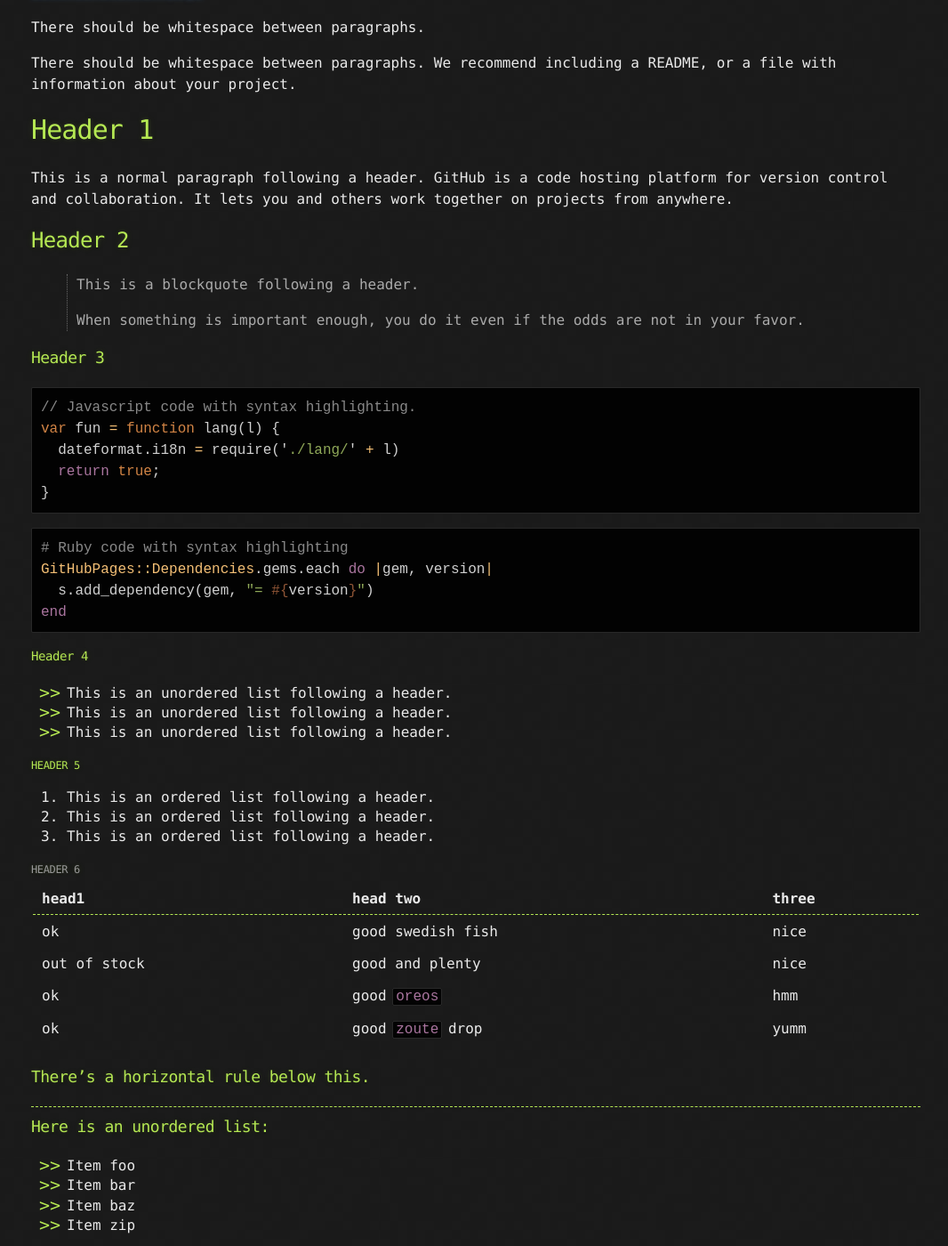
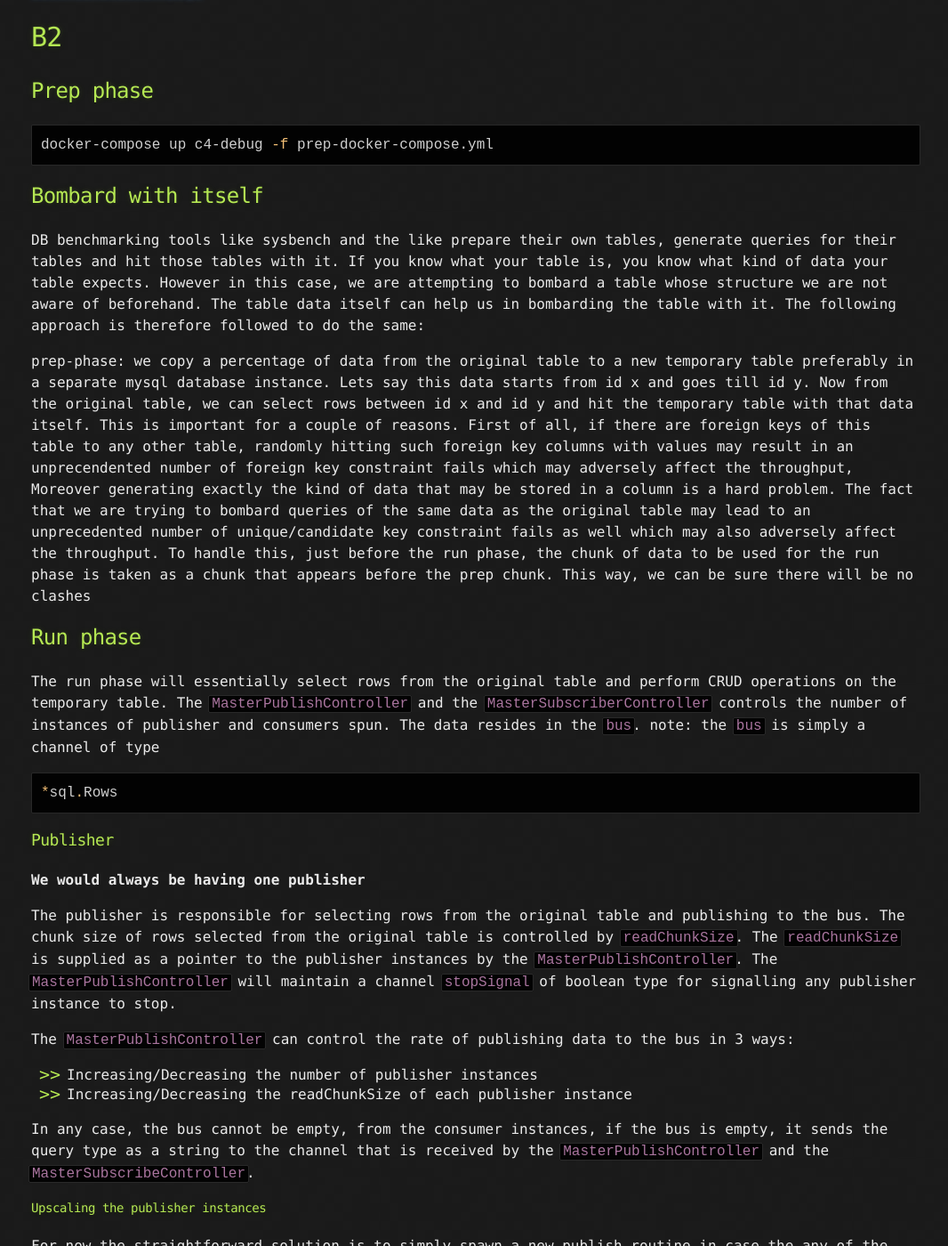
Before and after one commit to RiflerRick/b2, a Jekyll site: the page built from docs/index.md, in a window 1280 px wide and 1400 px high, scrolled down 295 px. Shown: the whole window at 89% size, without its empty margins (105-1171 px from the left). Built offline with Jekyll 4.4.1, drawn with Linux system fonts in a browser that asks for light colours; some of the changed text lies outside the part shown.

Commit message:
doc index updated

````diff
--- a/docs/index.md
+++ b/docs/index.md
@@ -6,118 +6,71 @@ Text can be **bold**, _italic_, ~~strikethrough~~ or `keyword`.
 
 [Link to another page](./another-page.html).
 
-There should be whitespace between paragraphs.
+# B2
 
-There should be whitespace between paragraphs. We recommend including a README, or a file with information about your project.
+## Prep phase
 
-# Header 1
-
-This is a normal paragraph following a header. GitHub is a code hosting platform for version control and collaboration. It lets you and others work together on projects from anywhere.
-
-## Header 2
-
-> This is a blockquote following a header.
->
-> When something is important enough, you do it even if the odds are not in your favor.
-
-### Header 3
-
-```js
-// Javascript code with syntax highlighting.
-var fun = function lang(l) {
-  dateformat.i18n = require('./lang/' + l)
-  return true;
-}
+```bash
+docker-compose up c4-debug -f prep-docker-compose.yml
 ```
 
-```ruby
-# Ruby code with syntax highlighting
-GitHubPages::Dependencies.gems.each do |gem, version|
-  s.add_dependency(gem, "= #{version}")
-end
+## Bombard with itself
+
+DB benchmarking tools like sysbench and the like prepare their own tables, generate queries for their tables and hit those tables with it. If you know what your table is, you know what kind of data your table expects. However in this case, we are attempting to bombard a table whose structure we are not aware of beforehand.
+The table data itself can help us in bombarding the table with it. The following approach is therefore followed to do the same:
+
+prep-phase: we copy a percentage of data from the original table to a new temporary table preferably in a separate mysql database instance. Lets say this data starts from id x and goes till id y. Now from the original table, we can select rows between id x and id y and hit the temporary table with that data itself. This is important for a couple of reasons. First of all, if there are foreign keys of this table to any other table, randomly hitting such foreign key columns with values may result in an unprecendented number of foreign key constraint fails which may adversely affect the throughput, Moreover generating exactly the kind of data that may be stored in a column is a hard problem.
+The fact that we are trying to bombard queries of the same data as the original table may lead to an unprecedented number of unique/candidate key constraint fails as well which may also adversely affect the throughput. To handle this, just before the run phase, the chunk of data to be used for the run phase is taken as a chunk that appears before the prep chunk. This way, we can be sure there will be no clashes
+
+## Run phase
+
+The run phase will essentially select rows from the original table and perform CRUD operations on the temporary table. The `MasterPublishController` and the `MasterSubscriberController` controls the number of instances of publisher and consumers spun.
+The data resides in the `bus`.
+note: the `bus` is simply a channel of type
+
+```go
+*sql.Rows
 ```
 
-#### Header 4
+### Publisher
 
-*   This is an unordered list following a header.
-*   This is an unordered list following a header.
-*   This is an unordered list following a header.
+**We would always be having one publisher**
 
-##### Header 5
+The publisher is responsible for selecting rows from the original table and publishing to the bus. The chunk size of rows selected from the original table is controlled by `readChunkSize`. The `readChunkSize` is supplied as a pointer to the publisher instances by the `MasterPublishController`. The `MasterPublishController` will maintain a channel `stopSignal` of boolean type for signalling any publisher instance to stop.
 
-1.  This is an ordered list following a header.
-2.  This is an ordered list following a header.
-3.  This is an ordered list following a header.
+The `MasterPublishController` can control the rate of publishing data to the bus in 3 ways:
 
-###### Header 6
+- Increasing/Decreasing the number of publisher instances
+- Increasing/Decreasing the readChunkSize of each publisher instance
 
-| head1        | head two          | three |
-|:-------------|:------------------|:------|
-| ok           | good swedish fish | nice  |
-| out of stock | good and plenty   | nice  |
-| ok           | good `oreos`      | hmm   |
-| ok           | good `zoute` drop | yumm  |
+In any case, the bus cannot be empty, from the consumer instances, if the bus is empty, it sends the query type as a string to the channel that is received by the `MasterPublishController` and the `MasterSubscribeController`.
 
-### There's a horizontal rule below this.
+#### Upscaling the publisher instances
 
-* * *
+For now the straightforward solution is to simply spawn a new publish routine in case the any of the consumer instances notify that the bus is empty. Although later on more intelligence need to be provided when deciding the to do any of increasing/decreasing the number of publish instances, increasing/decreasing the sleep time for every publisher or increasing/decreasing the readChunkSize of each publisher instance.
 
-### Here is an unordered list:
-
-*   Item foo
-*   Item bar
-*   Item baz
-*   Item zip
-
-### And an ordered list:
-
-1.  Item one
-1.  Item two
-1.  Item three
-1.  Item four
-
-### And a nested list:
-
-- level 1 item
-  - level 2 item
-  - level 2 item
-    - level 3 item
-    - level 3 item
-- level 1 item
-  - level 2 item
-  - level 2 item
-  - level 2 item
-- level 1 item
-  - level 2 item
-  - level 2 item
-- level 1 item
-
-### Small image
-
-![Octocat](https://github.githubassets.com/images/icons/emoji/octocat.png)
-
-### Large image
-
-![Branching](https://guides.github.com/activities/hello-world/branching.png)
-
-
-### Definition lists can be used with HTML syntax.
-
-<dl>
-<dt>Name</dt>
-<dd>Godzilla</dd>
-<dt>Born</dt>
-<dd>1952</dd>
-<dt>Birthplace</dt>
-<dd>Japan</dd>
-<dt>Color</dt>
-<dd>Green</dd>
-</dl>
-
-```
-Long, single-line code blocks should not wrap. They should horizontally scroll if they are too long. This line should be long enough to demonstrate this.
+```text
+improvements req: control sleep time, control readChunkSize
 ```
 
-```
-The final element.
-```
+#### Downscaling the publisher instances
+
+Currently publishers are never downscaled, as they are upscaled only in need
+
+## Metadata(wait time and calls per unit time) time series
+
+A metadata time series is maintained which records average wait time for queries of a particular queryType and average calls per unit time averaged over a `windowSize` time period. The `windowSize` is critical here as it makes sure, the calls per unit time and wait time values for the corresponding queryType does not get affected by momentary blips
+
+### Subscriber
+
+**We would always be having atleast one subscriber**
+
+#### Upscaling and downscaling the subscriber instances
+
+Here we introduce 1 new parameter: `decisionWindow`.
+The `MasterSubscribeController` polls the Metadata time series every `decisionWindow` intervals. The `decisionWindow` would typically be a multiple of the metadata time series `windowSize`.
+The `MasterSubscriberController` gets the latest available CPM available in the metadata time series, it also gets the max of the wait times for the entire decision window, if the latest wait time in the metadata time series is more than this max wait time over the decision window, a potential downscale decision is taken. The downscale decision is also controlled by the CPM, a potential downscale decision is not taken already, the CPM is also compared with the desired CPM and if desired CPM is less, the following subscriber sleep time(for that queryType) is increased proportionally to the value of currentCPM - desiredCPM. If this new sleeptime is greater than the max sleep time, the number of subscriber instances is reduced by one
+
+After this the latest CPM available is compared with the desired CPM, if the latest CPM is lower than the desiredCPM, the sleep time is decreased proportional to the value of desiredCPM - currentCPM. If this new sleep time is less than the min sleep time, the number of subsriber instances is incerased.
+
+A potential downscale decision is always preferred over a potential upscale decision.
````
